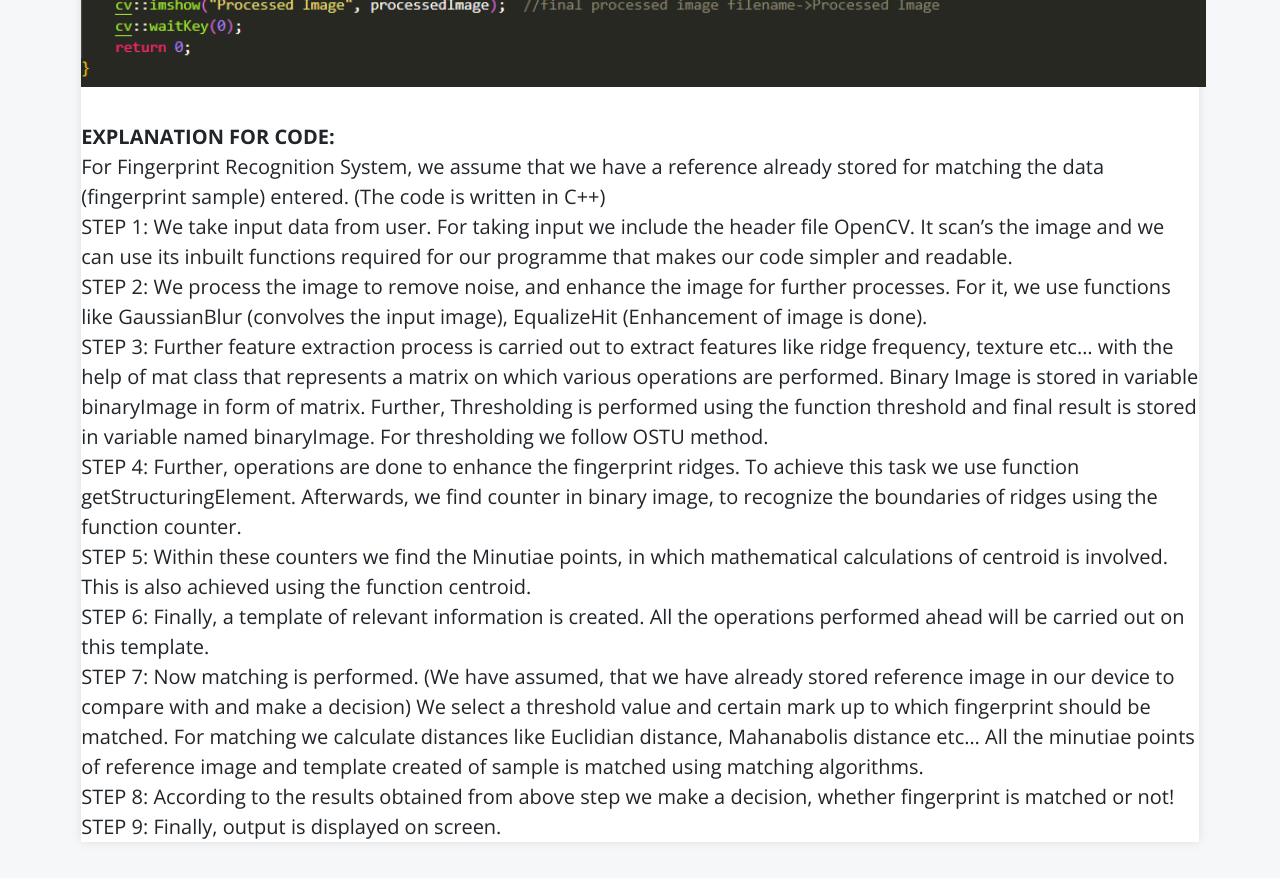
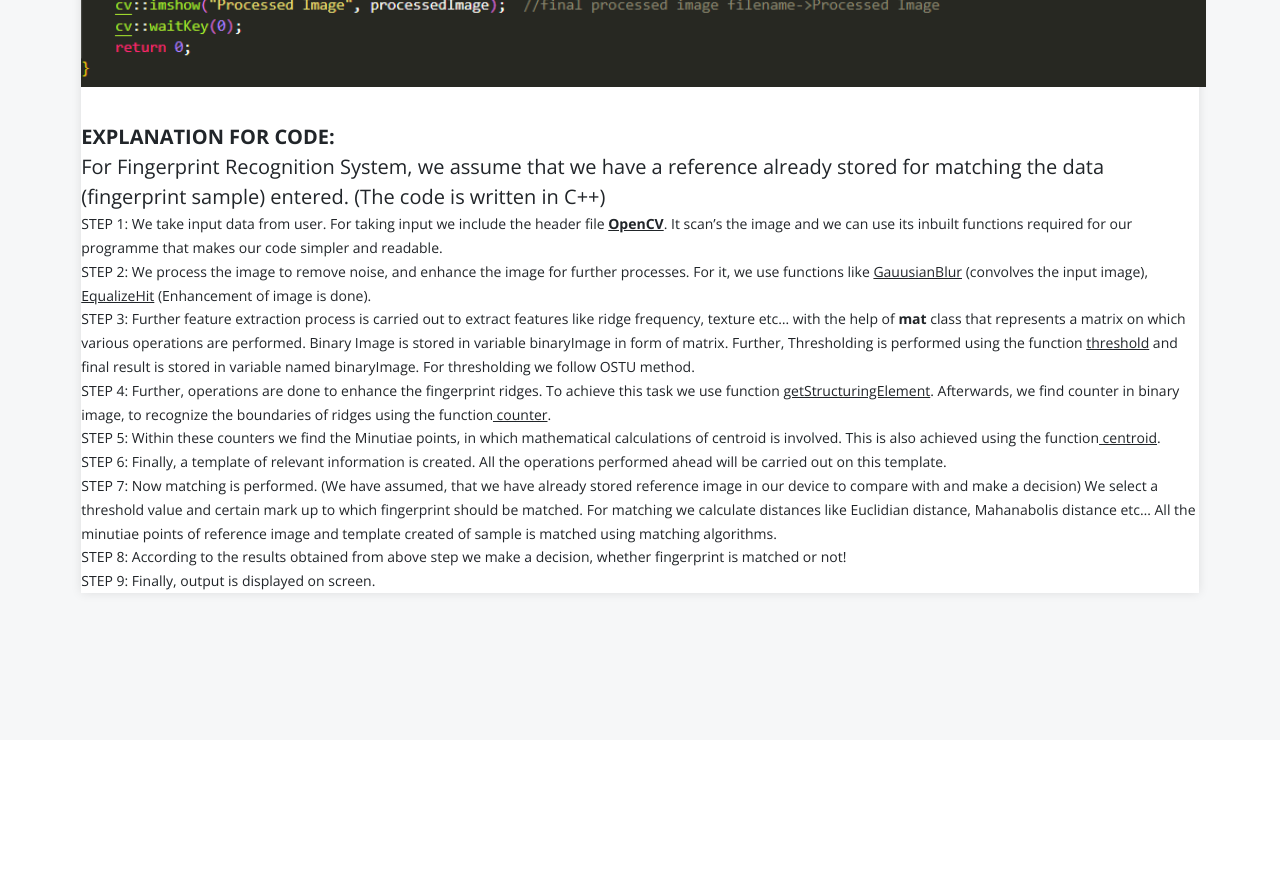
Before and after one commit to jeethpatel/DMproject.github.io, a plain HTML site: page code.html in a window 1280 px wide. Shown: the part 2260-3138 px from the top of the page. After the commit the page ends 3000 px from the top, so only its background shows below. Drawn offline with nearby package versions, Linux system fonts and the light colour scheme.

Commit message:
Update code.html

```diff
--- a/code.html
+++ b/code.html
@@ -135,22 +135,23 @@
 
                             For Fingerprint Recognition System, we assume that we have a reference already stored for
                             matching the data (fingerprint sample) entered. (The code is written in C++) <br>
-                            STEP 1: We take input data from user. For taking input we include the header file OpenCV. It
+                            <p>
+                            STEP 1: We take input data from user. For taking input we include the header file <b><u>OpenCV</u></b>. It
                             scan’s the image and we can use its inbuilt functions required for our programme that makes
                             our code simpler and readable. <br>
                             STEP 2: We process the image to remove noise, and enhance the image for further processes.
-                            For it, we use functions like GaussianBlur (convolves the input image), EqualizeHit
+                            For it, we use functions like <u>GauusianBlur</u> (convolves the input image),<u> EqualizeHit</u>
                             (Enhancement of image is done). <br>
                             STEP 3: Further feature extraction process is carried out to extract features like ridge
-                            frequency, texture etc… with the help of mat class that represents a matrix on which various
+                            frequency, texture etc… with the help of <b>mat</b> class that represents a matrix on which various
                             operations are performed. Binary Image is stored in variable binaryImage in form of matrix.
-                            Further, Thresholding is performed using the function threshold and final result is stored
+                            Further, Thresholding is performed using the function <u>threshold</u> and final result is stored
                             in variable named binaryImage. For thresholding we follow OSTU method. <br>
                             STEP 4: Further, operations are done to enhance the fingerprint ridges. To achieve this task
-                            we use function getStructuringElement. Afterwards, we find counter in binary image, to
-                            recognize the boundaries of ridges using the function counter. <br>
+                            we use function <u>getStructuringElement</u>. Afterwards, we find counter in binary image, to
+                            recognize the boundaries of ridges using the function<u> counter</u>. <br>
                             STEP 5: Within these counters we find the Minutiae points, in which mathematical
-                            calculations of centroid is involved. This is also achieved using the function centroid. <br>
+                            calculations of centroid is involved. This is also achieved using the function<u> centroid</u>. <br>
                             STEP 6: Finally, a template of relevant information is created. All the operations performed
                             ahead will be carried out on this template. <br>
                             STEP 7: Now matching is performed. (We have assumed, that we have already stored reference
@@ -161,6 +162,7 @@
                             STEP 8: According to the results obtained from above step we make a decision, whether
                             fingerprint is matched or not! <br>
                             STEP 9: Finally, output is displayed on screen. <br>
+                            </p>
                         </div>
 
                     </div>
```
